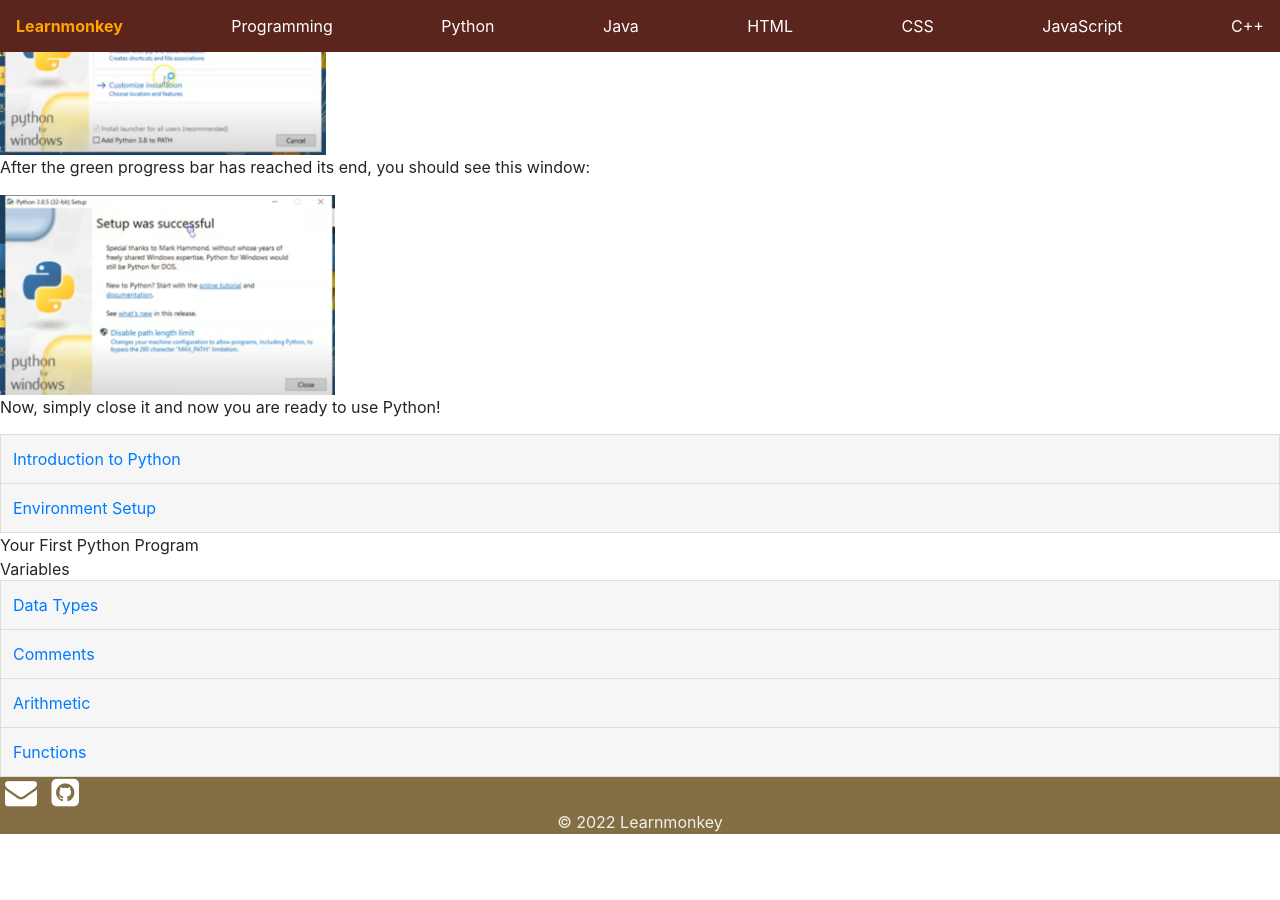
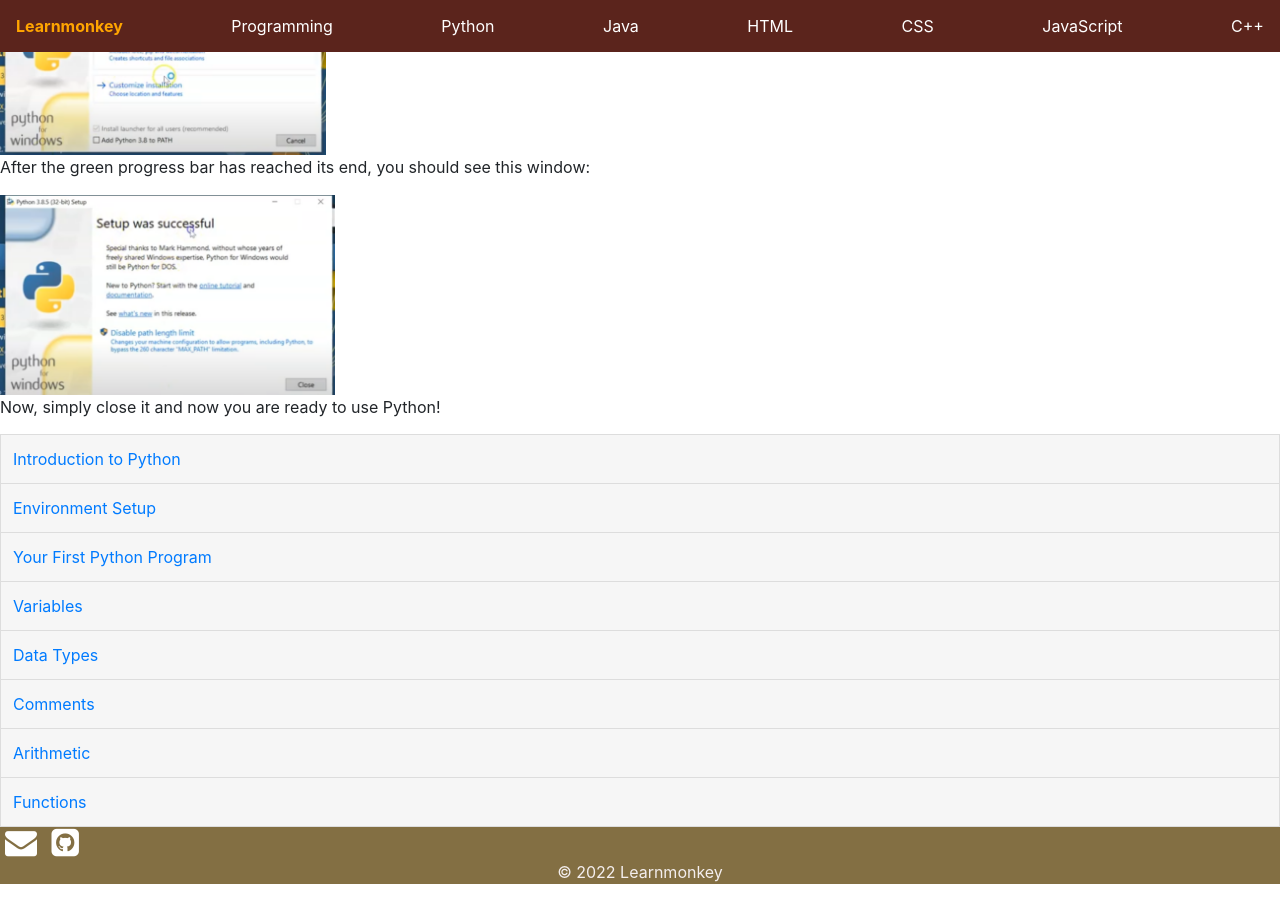
Before and after one commit to learnmonkey/learnmonkey.github.io, a Jekyll site: the page built from programming/python/installing-python.html, in a window 1280 px wide and 900 px high, scrolled down 817 px. Built offline with Jekyll 4.4.1, drawn with Linux system fonts in a browser that asks for light colours; before the commit the page ends 1667 px from its top, so only the background shows below that.

Commit message:
close the tags

```diff
--- a/_layouts/python.html
+++ b/_layouts/python.html
@@ -19,8 +19,8 @@
         </aside>-->
         <ul id="tutorials-list">
               <a href="/programming/python/"><li>Introduction to Python</li></a>
-              <a href="/programming/python/environment-setup/"><li>Environment Setup</li></a
-              <a href="/programming/python/your-first-python-program/"><li>Your First Python Program</li></a
+              <a href="/programming/python/environment-setup/"><li>Environment Setup</li></a>
+              <a href="/programming/python/your-first-python-program/"><li>Your First Python Program</li></a>
               <a href="/programming/python/variables/"><li>Variables</li></a>
               <a href="/programming/python/data-types/"><li>Data Types</li></a>
               <a href="/programming/python/comments/"><li>Comments</li></a>
```
